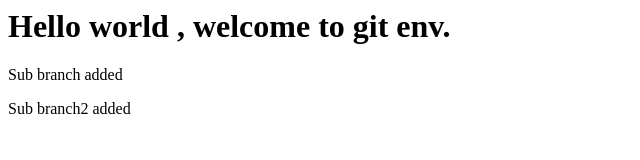
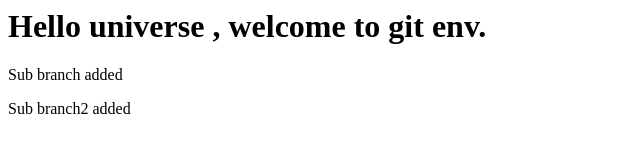
Before and after one commit to 0Nits/nitin_singh_portfolio.com, a plain HTML site: page index.html in a window 1280 px wide. Shown: the whole page, without its empty margins (0-640 px from the left). Drawn offline with Linux system fonts and the light colour scheme.

Commit message:
update from master on h1 tag0

```diff
--- a/index.html
+++ b/index.html
@@ -1,5 +1,5 @@
 <html>
-    <h1>Hello world , welcome to git env.</h1>
+    <h1>Hello universe , welcome to git env.</h1>
     <p>Sub branch added</p>
     <p>Sub branch2 added</p>
 </html>
```
